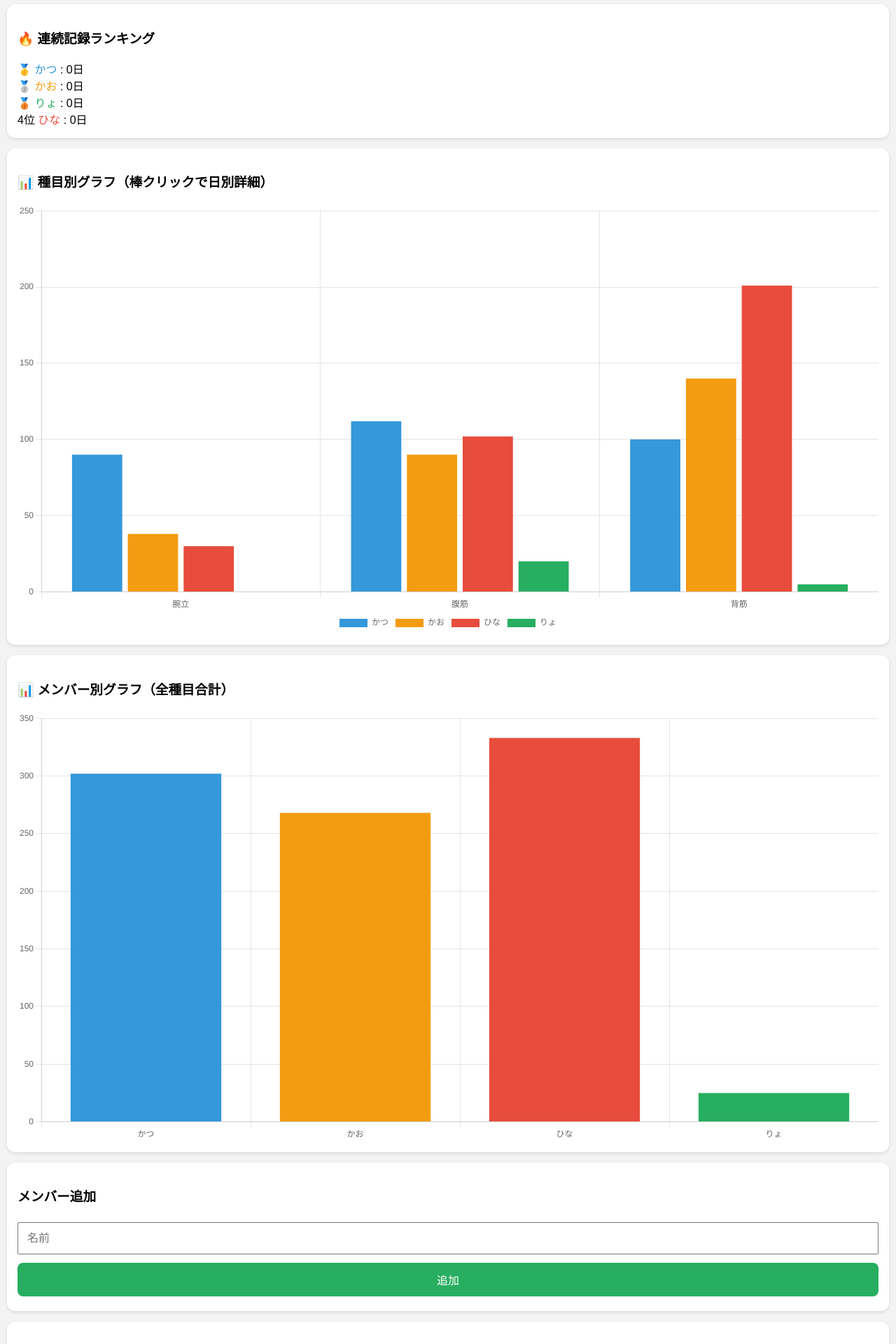
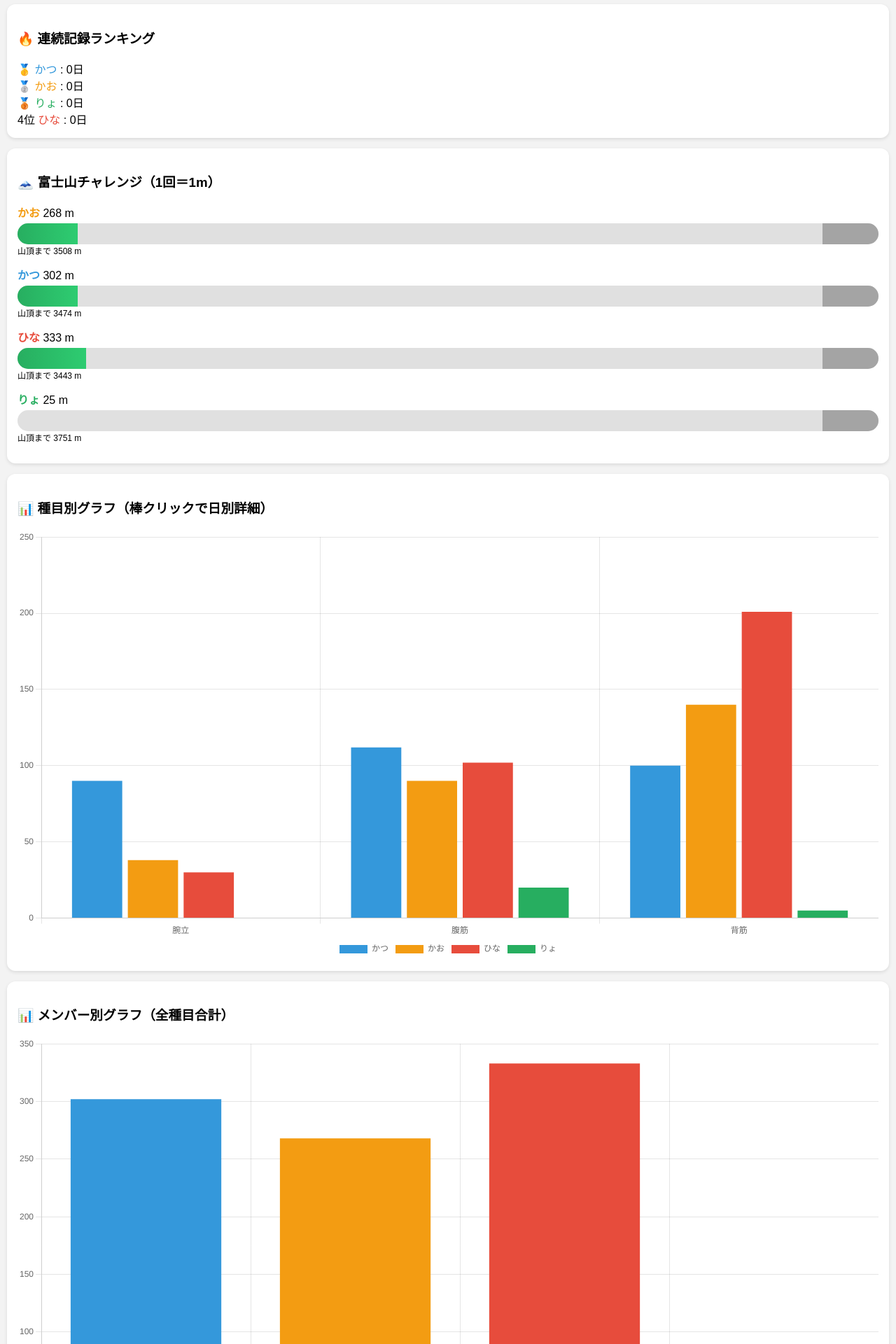
Before and after one commit to kmizuno0417-boop/family-workout-app, a Flask app: page / in a window 1280 px wide. Shown: the part 1735-3655 px from the top of the page at 70% size. Run offline with Flask 3, Linux system fonts and the light colour scheme; data comes from the database, SQL or seed files in the repository; grey boxes are pictures that could not be loaded.

Commit message:
mtfuji_add

```diff
--- a/app.py
+++ b/app.py
@@ -167,6 +167,28 @@ def index():
     GROUP BY m.name
     """,(f"{year}-{month:02d}",))
 
+    # 登山システム（1回 = 1m）
+    FUJI_HEIGHT = 3776
+
+    mountain_progress = []
+
+    for m in member_stats:
+
+        name = m[0]
+        total = m[1] or 0
+
+        height = total
+        progress = min(int((height / FUJI_HEIGHT) * 100),100)
+        remaining = max(FUJI_HEIGHT - height,0)
+
+        mountain_progress.append({
+            "name": name,
+            "height": height,
+            "progress": progress,
+            "remaining": remaining,
+            "goal": FUJI_HEIGHT
+        })
+
 
     # 種目別メンバー統計
     member_exercise_stats={}
@@ -242,7 +264,8 @@ def index():
         ranking_by_exercise=ranking_by_exercise,
         current_date=today_str,
         member_streaks=member_streaks,
-        streak_ranking=streak_ranking
+        streak_ranking=streak_ranking,
+        mountain_progress=mountain_progress
     )
 
 
--- a/templates/index.html
+++ b/templates/index.html
@@ -19,6 +19,28 @@ button.delete{ background:#e74c3c;}
 .empty{background:transparent;}
 .modal{ position:fixed; top:0; left:0; width:100%; height:100%; background:rgba(0,0,0,0.5); display:none; align-items:center; justify-content:center; z-index:1000;}
 .modal-content{ background:white; padding:20px; border-radius:10px; width:90%; max-height:90%; overflow:auto;}
+.mountain-bar{
+position:relative;
+height:30px;
+background:#e0e0e0;
+border-radius:20px;
+overflow:hidden;
+margin-top:4px;
+}
+
+.mountain-fill{
+position:absolute;
+height:100%;
+background:linear-gradient(90deg,#27ae60,#2ecc71);
+}
+
+.fuji{
+position:absolute;
+right:0;
+top:-20px;
+height:60px;
+opacity:0.9;
+}
 </style>
 </head>
 <body>
@@ -186,6 +208,46 @@ button.delete{ background:#e74c3c;}
 
 </div>
 
+<!-- 登山チャレンジ -->
+<div class="card">
+<h3>🗻 富士山チャレンジ（1回＝1m）</h3>
+
+{% for m in mountain_progress %}
+
+<div style="margin-bottom:14px">
+
+<b style="color:{{member_colors[m.name]}}">
+{{m.name}}
+</b>
+
+{{m.height}} m
+
+<div class="mountain-bar">
+
+<div class="mountain-fill"
+style="width:{{m.progress}}%">
+</div>
+
+<img class="fuji" src="https://upload.wikimedia.org/wikipedia/commons/1/12/Mount_Fuji_from_Hakone.jpg">
+
+</div>
+
+{% if m.height >= m.goal %}
+<div style="color:#e74c3c;font-weight:bold">
+🎉 富士山登頂！！
+</div>
+{% else %}
+<div style="font-size:12px">
+山頂まで {{m.remaining}} m
+</div>
+{% endif %}
+
+</div>
+
+{% endfor %}
+
+</div>
+
 <!-- 種目グラフ -->
 <div class="card">
 <h3>📊 種目別グラフ（棒クリックで日別詳細）</h3>
```
